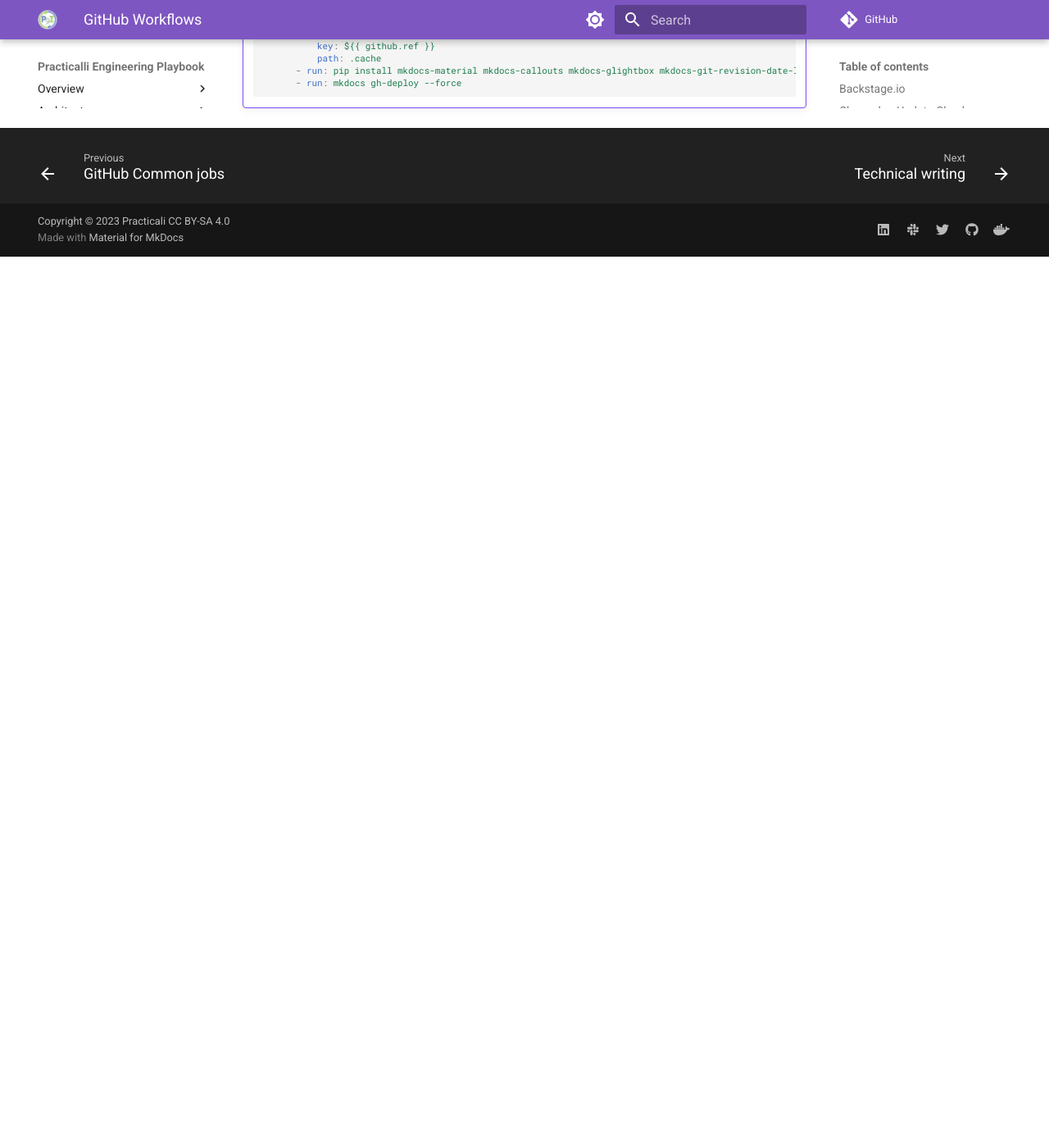
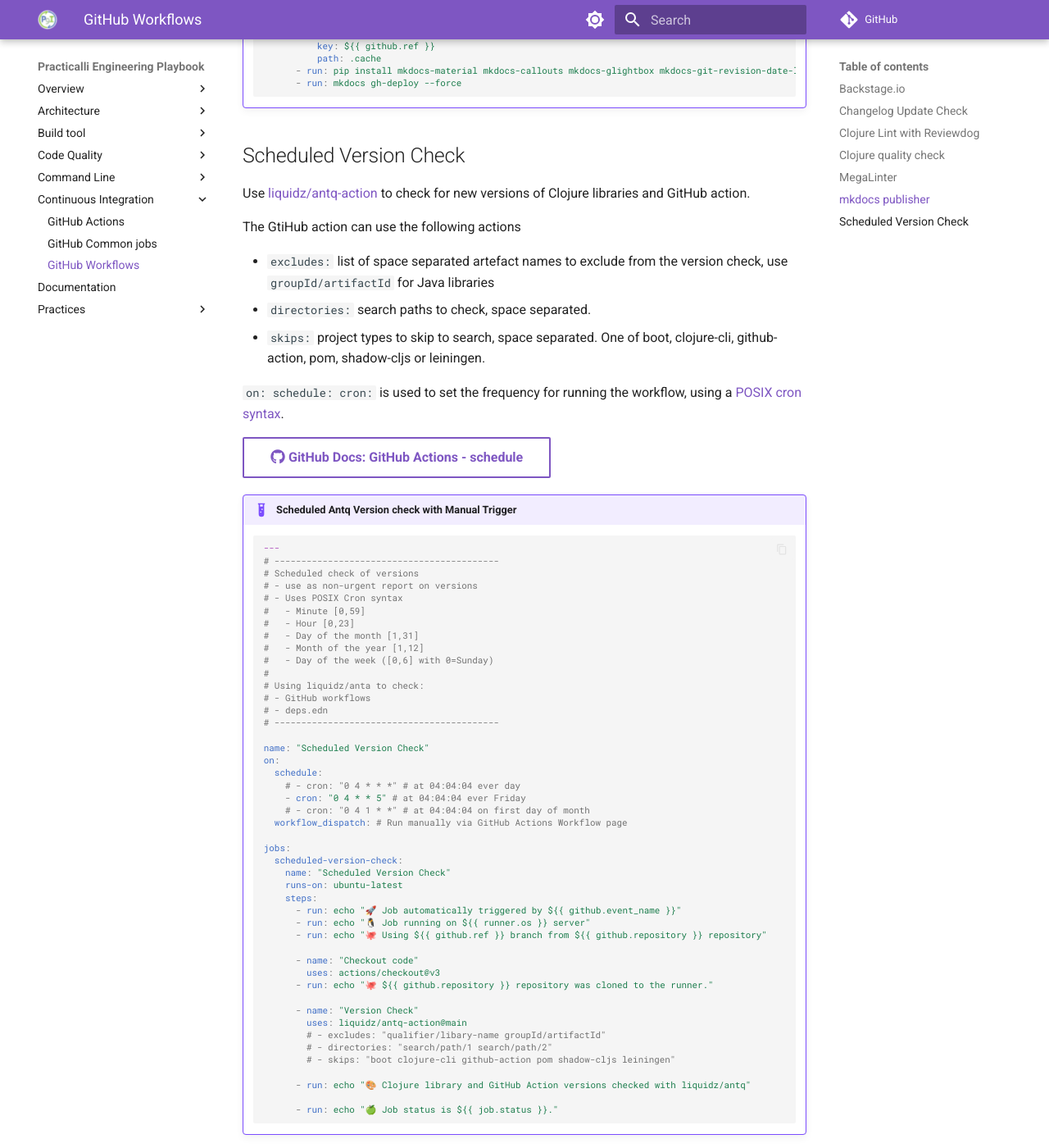
Before and after one commit to practicalli/engineering-playbook, an MkDocs documentation site: the page built from docs/continuous-integration/github-workflow.md, in a window 1280 px wide and 1400 px high, scrolled down 7832 px. Shown: the whole window at 82% size. Built offline with MkDocs 1.6.1 and Material for MkDocs 9.7.7, drawn with Linux system fonts in a browser that asks for light colours; comment, search, counter and statistics services are not loaded; before the commit the page ends 8145 px from its top, so only the background shows below that.

Commit message:
continuous-integration: schedule version check workflow
Example workflow using liquidz/antq to check for latest versions of Clojure
libraries and GitHub actions

````diff
--- a/docs/continuous-integration/github-workflow.md
+++ b/docs/continuous-integration/github-workflow.md
@@ -454,3 +454,68 @@
           - run: pip install mkdocs-material mkdocs-callouts mkdocs-glightbox mkdocs-git-revision-date-localized-plugin mkdocs-redirects pillow cairosvg
           - run: mkdocs gh-deploy --force
     ```
+
+## Scheduled Version Check
+
+Use [liquidz/antq-action](https://github.com/liquidz/antq-action) to check for new versions of Clojure libraries and GitHub action.
+
+The GtiHub action can use the following actions
+
+- `excludes:` list of space separated artefact names to exclude from the version check, use `groupId/artifactId` for Java libraries
+- `directories:` search paths to check, space separated.
+- `skips:` project types to skip to search, space separated. One of boot, clojure-cli, github-action, pom, shadow-cljs or leiningen.
+
+`on: schedule: cron:` is used to set the frequency for running the workflow, using a [POSIX cron syntax](https://pubs.opengroup.org/onlinepubs/9699919799/utilities/crontab.html#tag_20_25_07){target=_blank}.
+
+[:fontawesome-brands-github: GitHub Docs: GitHub Actions - schedule](https://docs.github.com/en/actions/using-workflows/events-that-trigger-workflows#schedule){target=_blank .md-button}
+
+
+!!! EXAMPLE "Scheduled Antq Version check with Manual Trigger"
+    ```yaml
+    ---
+    # ------------------------------------------
+    # Scheduled check of versions
+    # - use as non-urgent report on versions
+    # - Uses POSIX Cron syntax
+    #   - Minute [0,59]
+    #   - Hour [0,23]
+    #   - Day of the month [1,31]
+    #   - Month of the year [1,12]
+    #   - Day of the week ([0,6] with 0=Sunday)
+    #
+    # Using liquidz/anta to check:
+    # - GitHub workflows
+    # - deps.edn
+    # ------------------------------------------
+
+    name: "Scheduled Version Check"
+    on:
+      schedule:
+        # - cron: "0 4 * * *" # at 04:04:04 ever day
+        - cron: "0 4 * * 5" # at 04:04:04 ever Friday
+        # - cron: "0 4 1 * *" # at 04:04:04 on first day of month
+      workflow_dispatch: # Run manually via GitHub Actions Workflow page
+
+    jobs:
+      scheduled-version-check:
+        name: "Scheduled Version Check"
+        runs-on: ubuntu-latest
+        steps:
+          - run: echo "🚀 Job automatically triggered by ${{ github.event_name }}"
+          - run: echo "🐧 Job running on ${{ runner.os }} server"
+          - run: echo "🐙 Using ${{ github.ref }} branch from ${{ github.repository }} repository"
+
+          - name: "Checkout code"
+            uses: actions/checkout@v3
+          - run: echo "🐙 ${{ github.repository }} repository was cloned to the runner."
+
+          - name: "Version Check"
+            uses: liquidz/antq-action@main
+            # - excludes: "qualifier/libary-name groupId/artifactId"
+            # - directories: "search/path/1 search/path/2"
+            # - skips: "boot clojure-cli github-action pom shadow-cljs leiningen"
+
+          - run: echo "🎨 Clojure library and GitHub Action versions checked with liquidz/antq"
+
+          - run: echo "🍏 Job status is ${{ job.status }}."
+    ```
````
